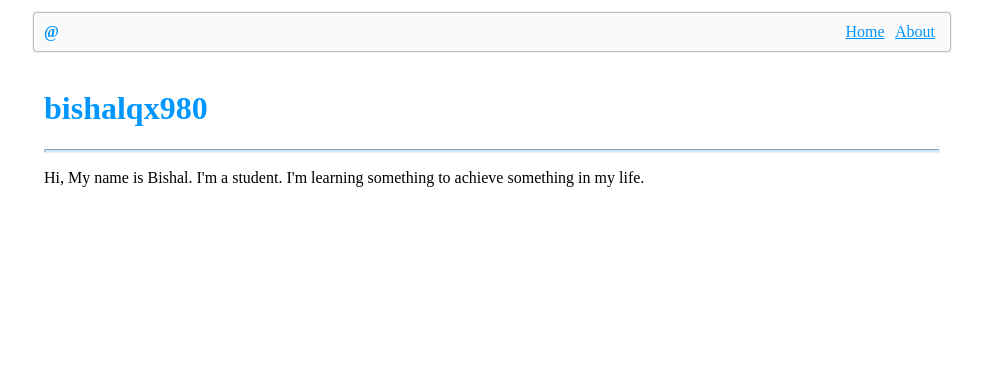
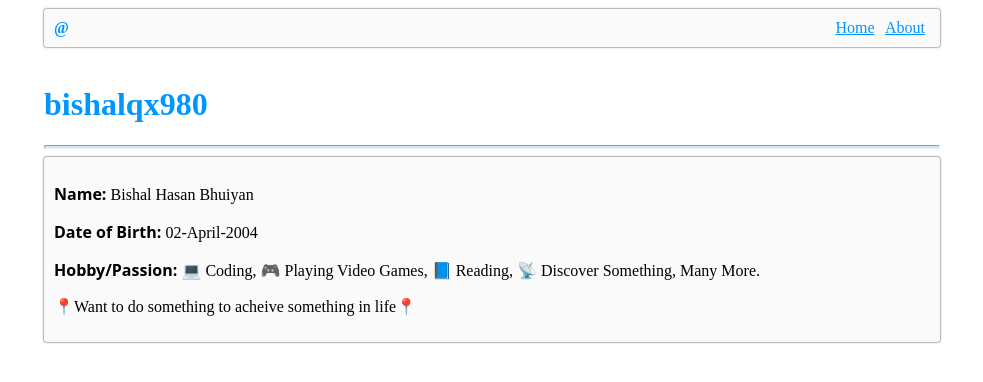
Before and after one commit to betoben2kx4/bishalqx980, a plain HTML site: page about.html in a window 1280 px wide. Shown: the whole page, without its empty margins (148-1131 px from the left). Drawn offline with Linux system fonts and the light colour scheme.

Commit message:
Add files via upload

```diff
--- a/about.html
+++ b/about.html
@@ -11,20 +11,16 @@
             height: 100%;
             margin: 0;
             padding: 0;
+            width: 70%;
+            margin: auto;
         }
         .topdiv {
             background-color: rgb(250, 250, 250);
             border: solid rgb(250, 250, 250);
             border-radius: 2px;
             box-shadow: 0px 0px 2px;
-            width: 70%;
             padding: 7px;
-            margin: auto;
             margin-top: 1%;
-        }
-        .topdiv0 {
-            width: 70%;
-            margin: auto;
         }
         .txt {
             color: rgb(0, 150, 255);
@@ -44,6 +40,18 @@
             height: 2px;
             border-radius: 20px;
         }
+        .infodiv {
+            background-color: rgb(250, 250, 250);
+            border: solid rgb(250, 250, 250);
+            border-radius: 2px;
+            box-shadow: 0px 0px 2px;
+            padding: 7px;
+        }
+        .title0 {
+            font-family: system-ui, -apple-system, BlinkMacSystemFont, 'Segoe UI', Roboto, Oxygen, Ubuntu, Cantarell, 'Open Sans', 'Helvetica Neue', sans-serif;
+            font-size: 16px;
+            font-weight: bold;
+        }
     </style>
 </head>
 <body>
@@ -52,10 +60,13 @@
         <a href="about.html" class="link">About</a>
         <a href="index.html" class="link">Home</a>
     </div><br>
-    <div class="topdiv0">
-        <h1 class="name0">bishalqx980</h1>
-        <hr>
-        <p>Hi, My name is Bishal. I'm a student. I'm learning something to achieve something in my life.</p>
+    <h1 class="name0">bishalqx980</h1>
+    <hr>
+    <div class="infodiv">
+        <p><Span class="title0">Name: </Span> Bishal Hasan Bhuiyan</p>
+        <p><span class="title0">Date of Birth: </span> 02-April-2004</p>
+        <p><span class="title0">Hobby/Passion: </span> 💻 Coding, 🎮 Playing Video Games, 📘 Reading, 📡 Discover Something, Many More.</p>
+        <p>📍Want to do something to acheive something in life📍</p>
     </div>
 </body>
 </html>
```
Also changed, not shown: index.html (+5 -9 lines).
